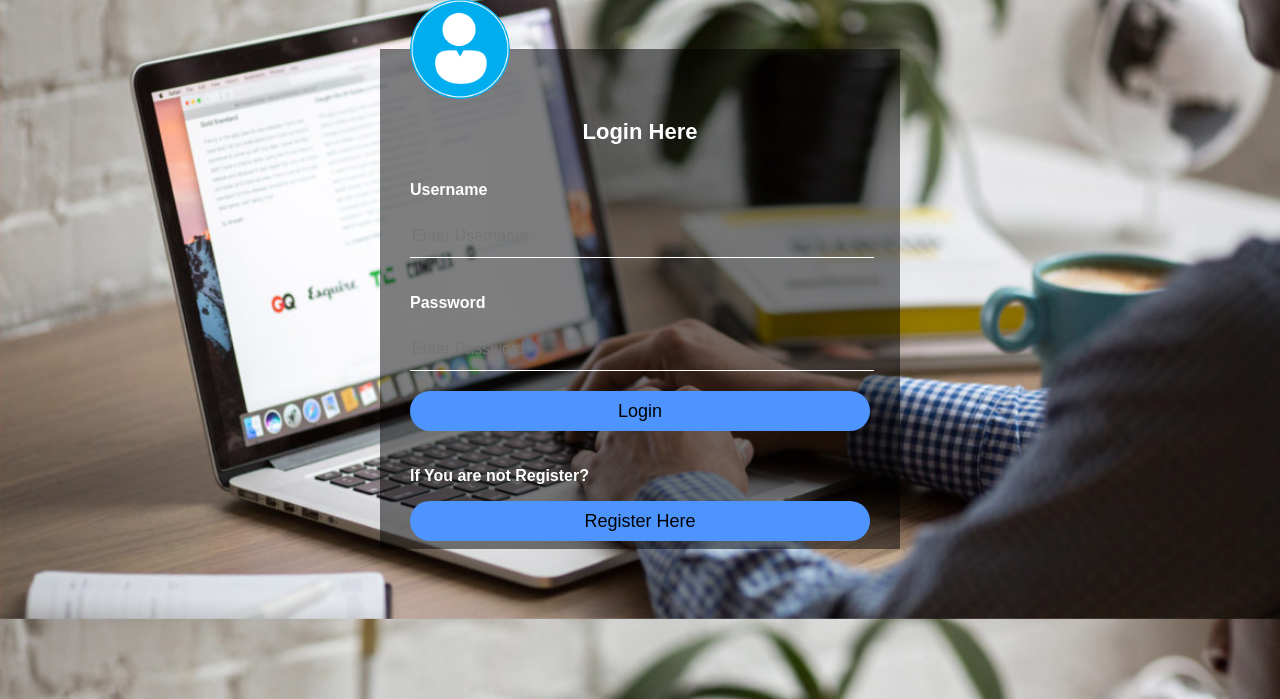
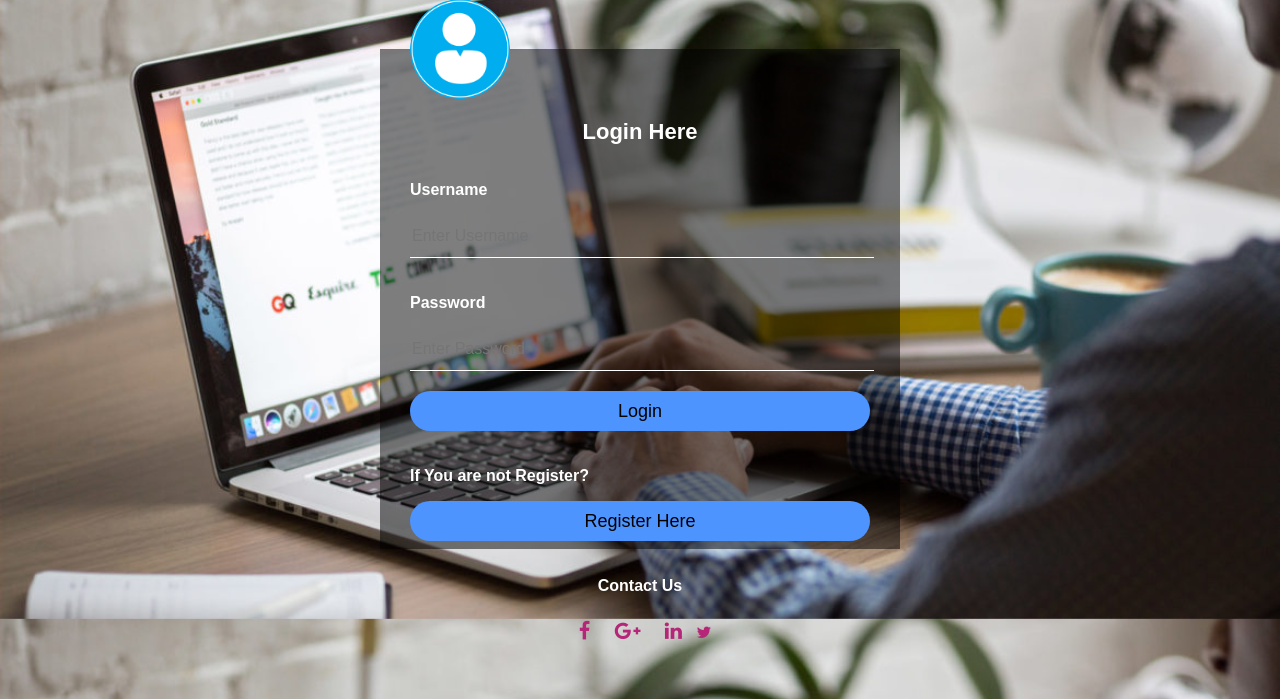
Before and after one commit to dinithiMW/quiz-, a PHP site: page /login.php in a window 1280 px wide. Shown: the part 101-800 px from the top of the page. Run offline with PHP 8.4, Linux system fonts and the light colour scheme.

Commit message:
Update login.php

```diff
--- a/phpQuiz/login.php
+++ b/phpQuiz/login.php
@@ -11,6 +11,8 @@
 <head>
 	<title>Login page</title>
 	<link rel="stylesheet" type="text/css" href="style.css" />
+	<link rel="stylesheet" href="https://cdnjs.cloudflare.com/ajax/libs/font-awesome/4.7.0/css/font-awesome.min.css">
+
 </head>
 <body>
 
@@ -31,6 +33,15 @@
         <p>If You are not Register?</p>
         <a href="register.php"><input type="button" id="register_btn" value="Register Here"/ ></a>
     </form>
+	     <footer>
+  <center><p>Contact Us</p></center>
+
+ <center> <i class="fa fa-facebook" style="font-size:20px;margin: 10px;color:#b52678"></i>
+ 	<i class="fa fa-google-plus" style="font-size:20px;margin: 10px;color: #b52678"></i>
+   <i class="fa fa-linkedin" style="font-size:20px;margin: 10px;color: #b52678"></i>
+  <i class="fa fa-twitter" style="font-size:20px margin
+  10px;color: #b52678"></i></center>
+</footer>
 
     <?php
 
```
